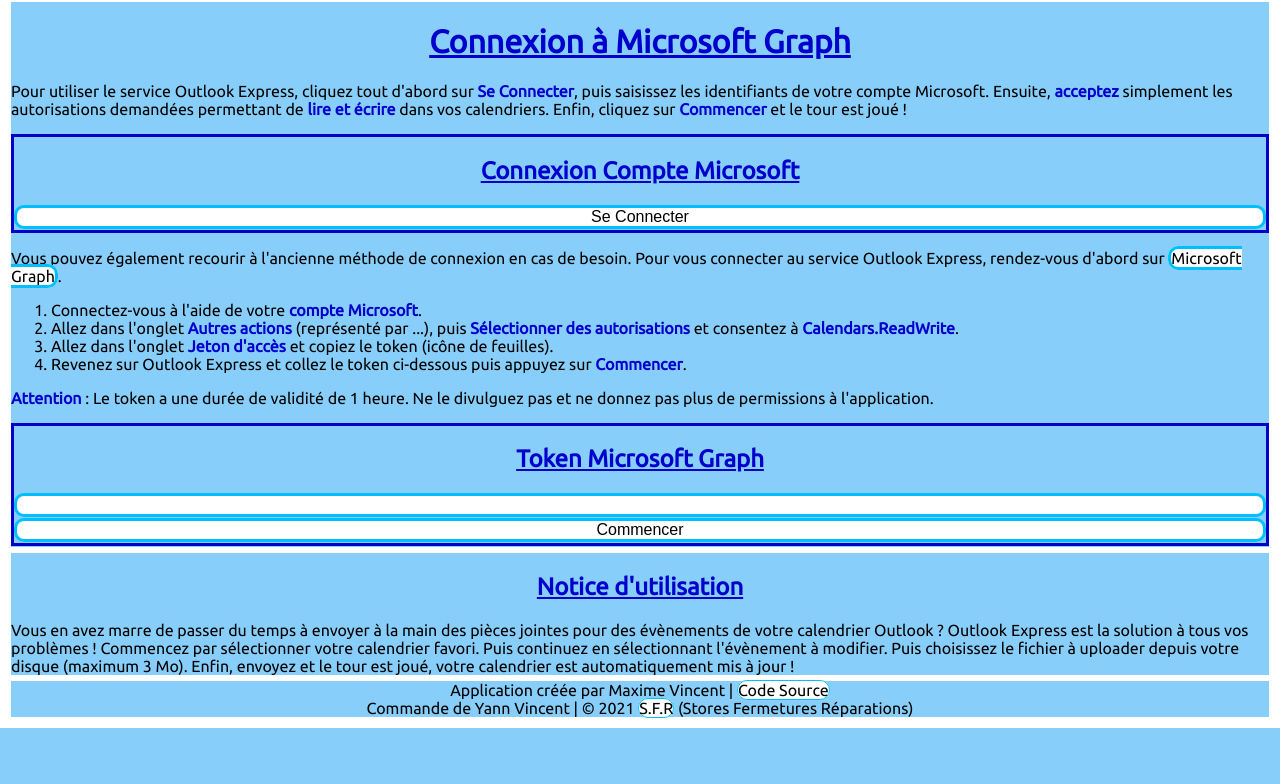
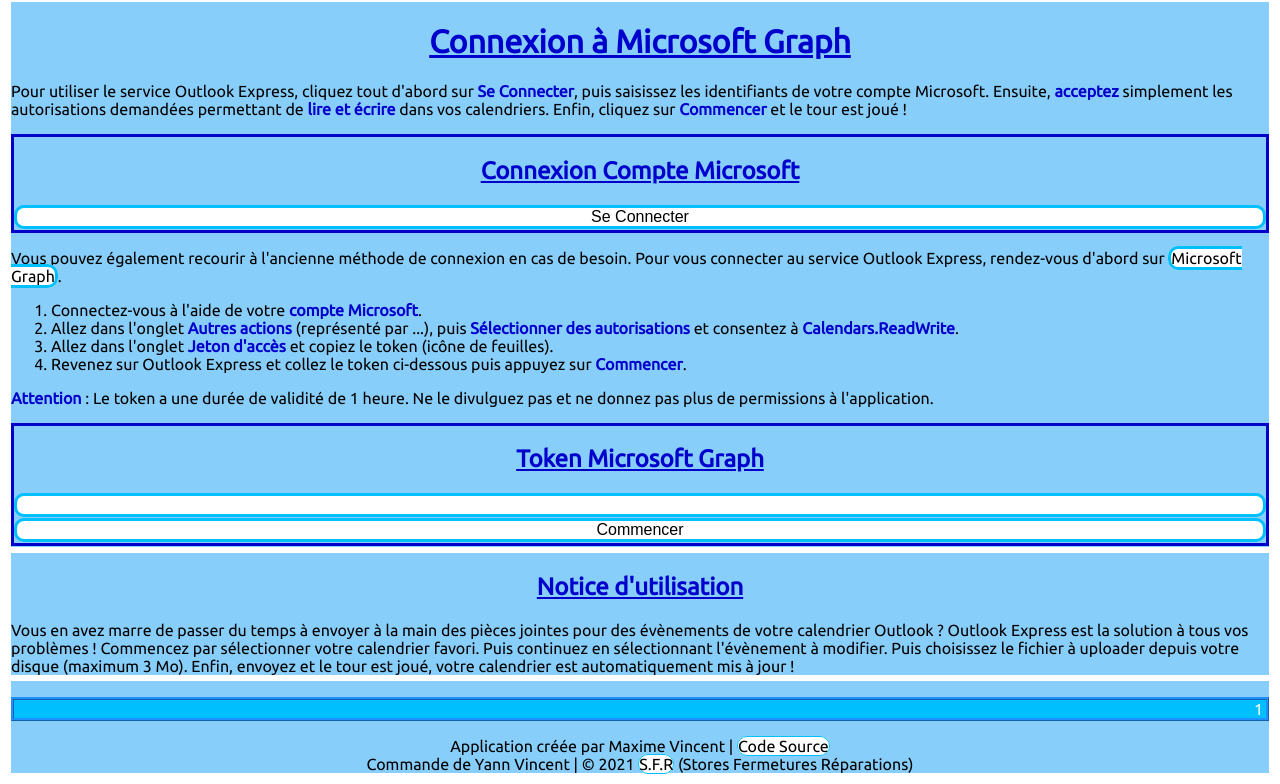
Before and after one commit to orthose/outlook-express, a PHP site: page / in a window 1280 px wide. Shown: the part 120-904 px from the top of the page. Before the commit the page ends 848 px from the top, so only its background shows below. Run offline with PHP 8.4, Linux system fonts and the light colour scheme.

Commit message:
Compteur de vues

```diff
--- a/connection.js
+++ b/connection.js
@@ -33,10 +33,20 @@ function start_with_token() {
 // Démarrer l'application en chargeant les calendriers
 // Si on n'a pas entré de token mais que l'on s'est connecté à Microsoft
 function start_without_token() {
-  if (token_mg === "") {
-    error();
-  }
-  else {
-    start();
-  }
+  if (token_mg === "") {error();}
+  else {start();}
 }
+
+// Récupère le nombre de connexions à l'application et
+// l'incrémente de 1
+function stats() {
+  $.ajax({
+    url: document.location.href.replace(/(http:\/\/[^\/]+\/).*/,"$1") + "outlook-express/stats.php",
+    type: 'GET',
+    dataType: 'json',
+  }).done(function(n) {
+    $("#views").html(n);
+  }).fail(function(e) {
+    $("#views").html(0);
+  });
+}
--- a/index.php
+++ b/index.php
@@ -32,7 +32,7 @@
   </script>
   <script src="connection.js"></script>
 </head>
-<body>
+<body onload="stats()">
   <header>
     <h1>Outlook Express Web App</h1>
     <a href='index.php'>Revenir à l'Accueil</a>
@@ -83,6 +83,7 @@
     est joué, votre calendrier est automatiquement mis à jour&nbsp;!
   </section>
   <footer>
+    <p id="views"></p>
     Application créée par Maxime Vincent | <a href="https://github.com/orthose/outlook-express" target="_blank">Code Source</a><br>
     Commande de Yann Vincent | © 2021 <a href="https://www.stores-fermetures-91.fr/" target="_blank">S.F.R</a> (Stores Fermetures Réparations)
   </footer>
--- /dev/null
+++ b/stats.json
@@ -0,0 +1,3 @@
+{
+    "views": 0
+}
--- /dev/null
+++ b/stats.php
@@ -0,0 +1,10 @@
+<?php
+
+// Statistiques du nombre de connexions à l'application
+$filename = "stats.json";
+$current = json_decode(file_get_contents($filename), true);
+$current["views"]++;
+file_put_contents($filename, json_encode($current, JSON_PRETTY_PRINT));
+echo $current["views"];
+
+?>
--- a/style.css
+++ b/style.css
@@ -119,3 +119,11 @@ input[type=submit]:hover, a:hover, label:hover {
   border: medium solid firebrick;
   background: lightcoral;
 }
+
+#views {
+  text-align: right;
+  padding: 0px 3px;
+  color: white;
+  border: medium ridge dodgerblue;
+  background-color: deepskyblue;
+}
```
